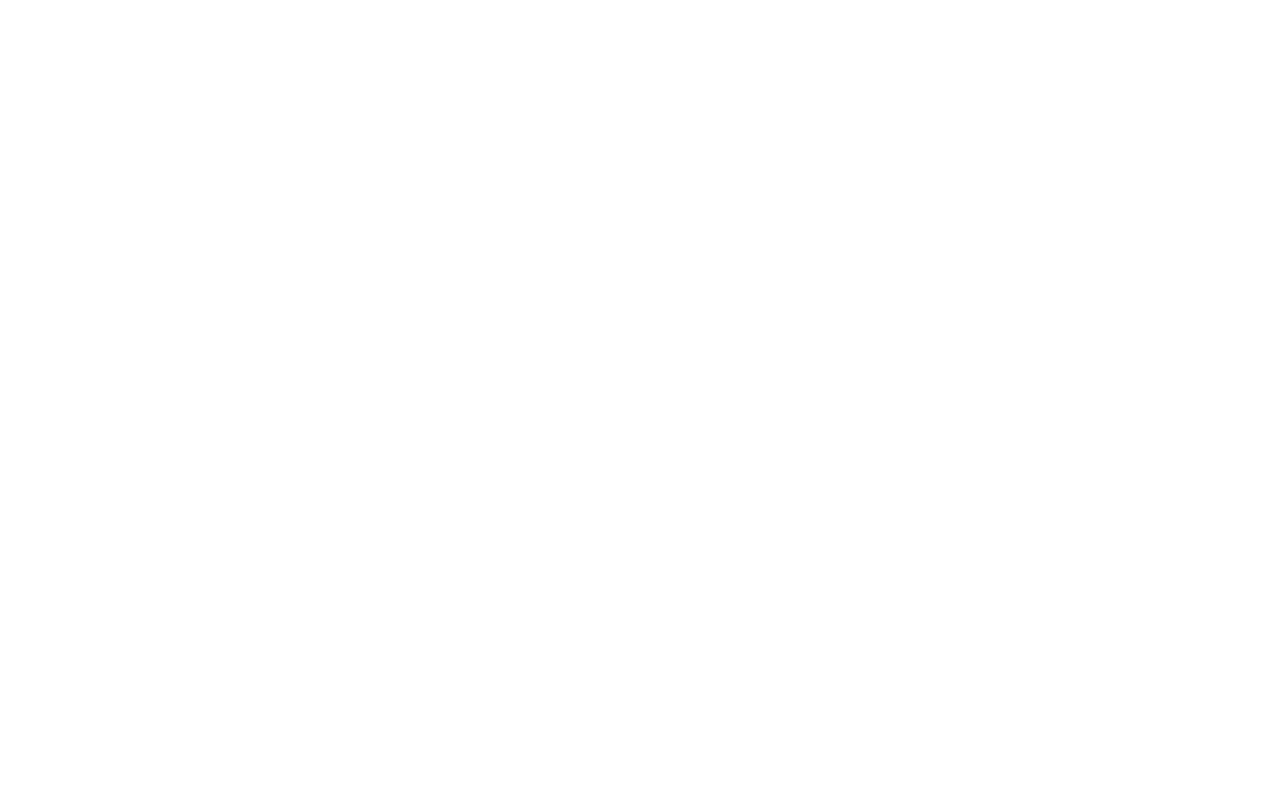
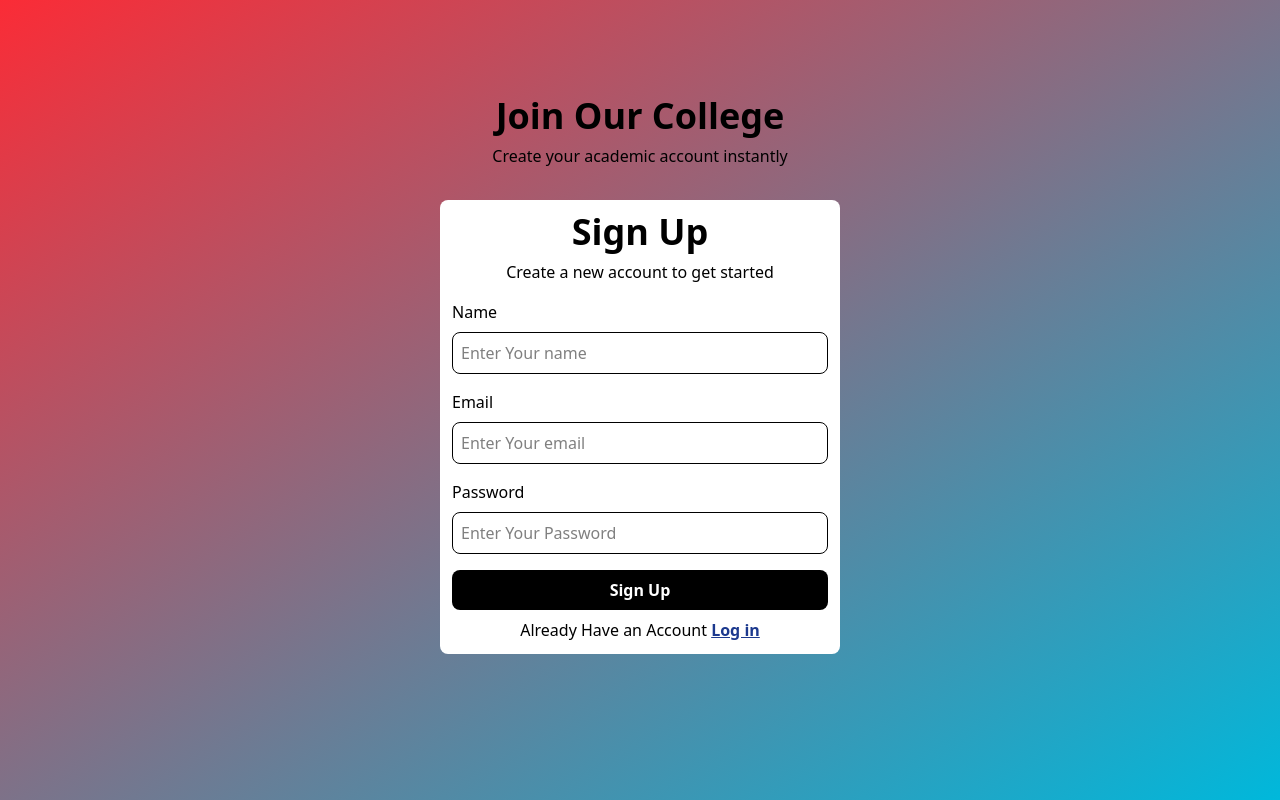
Before and after one commit to Manojhajam/CMS, a React (Vite) app in the folder CMS-Frontend/: page /login in a window 1280 px wide. Before the commit this address had no page. Built offline with nearby package versions, Linux system fonts and the light colour scheme.

Commit message:
register

```diff
--- a/CMS-Frontend/src/Pages/LandingPage.jsx
+++ b/CMS-Frontend/src/Pages/LandingPage.jsx
@@ -1,4 +1,5 @@
 import React from "react";
+import { Link } from "react-router";
 
 const LandingPage = () => {
   return (
@@ -10,9 +11,11 @@
           <button className="px-4 py-1 border-2 border-gray-4   00 text-black-600 font-bold rounded-xl hover:bg-gray-200 transition-all duration-300">
             Sign In
           </button>
+          <Link to={"/login"}>
           <button className="px-4 py-1 bg-black text-white font-medium rounded-xl shadow-md hover:bg-gray-700 hover:shadow-lg transition-all duration-300">
             Sign Up
           </button>
+          </Link>
         </div>
       </div>
 
--- /dev/null
+++ b/CMS-Frontend/src/Pages/Login.jsx
@@ -0,0 +1,89 @@
+import React from "react";
+import { Link } from "react-router";
+
+const Login = () => {
+  return (
+    <div className="h-screen bg-gradient-to-tl bg-cyan-500 to-red-500 flex justify-center p-4 ">
+      <div>
+        <div className="mb-8">
+          <div className="w-15 h-15 p-3 mx-auto mb-5" />
+          <h3 className="text-4xl font-bold text-center mb-2">
+            Join Our College
+          </h3>
+          <p className="text-center font-light">
+            Create your academic account instantly
+          </p>
+        </div>
+        <form className="bg-white p-3 rounded-lg w-[400px]">
+          <div>
+            <h3 className="text-4xl font-bold text-center mb-2">Sign Up</h3>
+            <p className="text-center font-light">
+              Create a new account to get started
+            </p>
+          </div>
+          <div className="flex flex-col mt-4">
+            <label htmlFor="name" className="mb-2">
+              Name
+            </label>
+            <input
+              id="name"
+              //   value={name}
+              type="text"
+              placeholder="Enter Your name"
+              className="border w-full p-2 rounded-lg"
+              onChange={(event) => {
+                setName(event.target.value);
+              }}
+            />
+          </div>
+
+          <div className="flex flex-col mt-4">
+            <label htmlFor="name" className="mb-2">
+              Email
+            </label>
+            <input
+              id="email"
+              //   value={name}
+              type="text"
+              placeholder="Enter Your email"
+              className="border w-full p-2 rounded-lg"
+              onChange={(event) => {
+                setName(event.target.value);
+              }}
+            />
+          </div>
+          <div className="flex flex-col mt-4">
+            <label htmlFor="name" className="mb-2">
+              Password
+            </label>
+            <input
+              id="password"
+              //   value={name}
+              type="text"
+              placeholder="Enter Your Password"
+              className="border w-full p-2 rounded-lg"
+              onChange={(event) => {
+                setName(event.target.value);
+              }}
+            />
+            <button className="w-full bg-black text-white font-semibold hover:bg-gray-800 rounded-lg mt-4 p-2">
+              Sign Up
+            </button>
+
+            <p className="text-center mt-2">
+              Already Have an Account{" "}
+              <Link
+                to={"/login"}
+                className="underline text-blue-900 font-bold  "
+              >
+                Log in
+              </Link>{" "}
+            </p>
+          </div>
+        </form>
+      </div>
+    </div>
+  );
+};
+
+export default Login;
--- a/CMS-Frontend/src/routes/Routes.jsx
+++ b/CMS-Frontend/src/routes/Routes.jsx
@@ -1,11 +1,13 @@
 import React from "react";
 import { Route, Routes } from "react-router";
 import LandingPage from "../Pages/LandingPage";
+import Login from "../Pages/Login";
 
 const PageRoutes = () => {
   return (
     <Routes>
       <Route path="/" element={<LandingPage />} />
+      <Route path="/login" element={<Login/>}/>
     </Routes>
   );
 };
```
